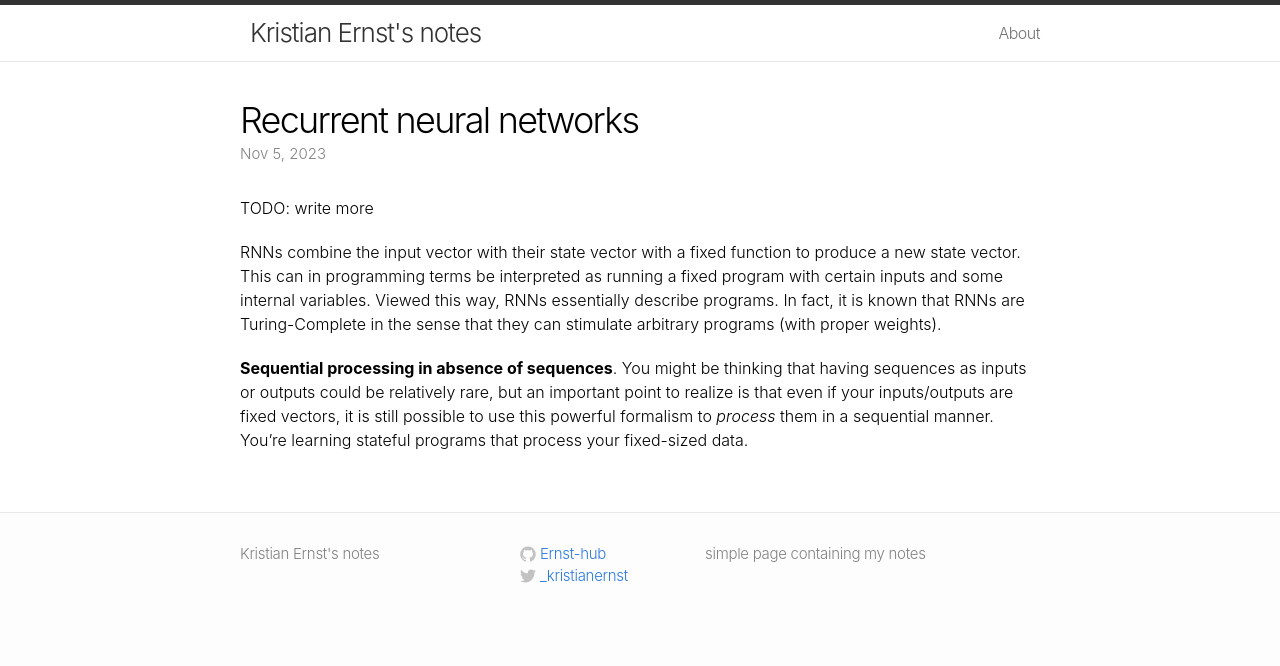
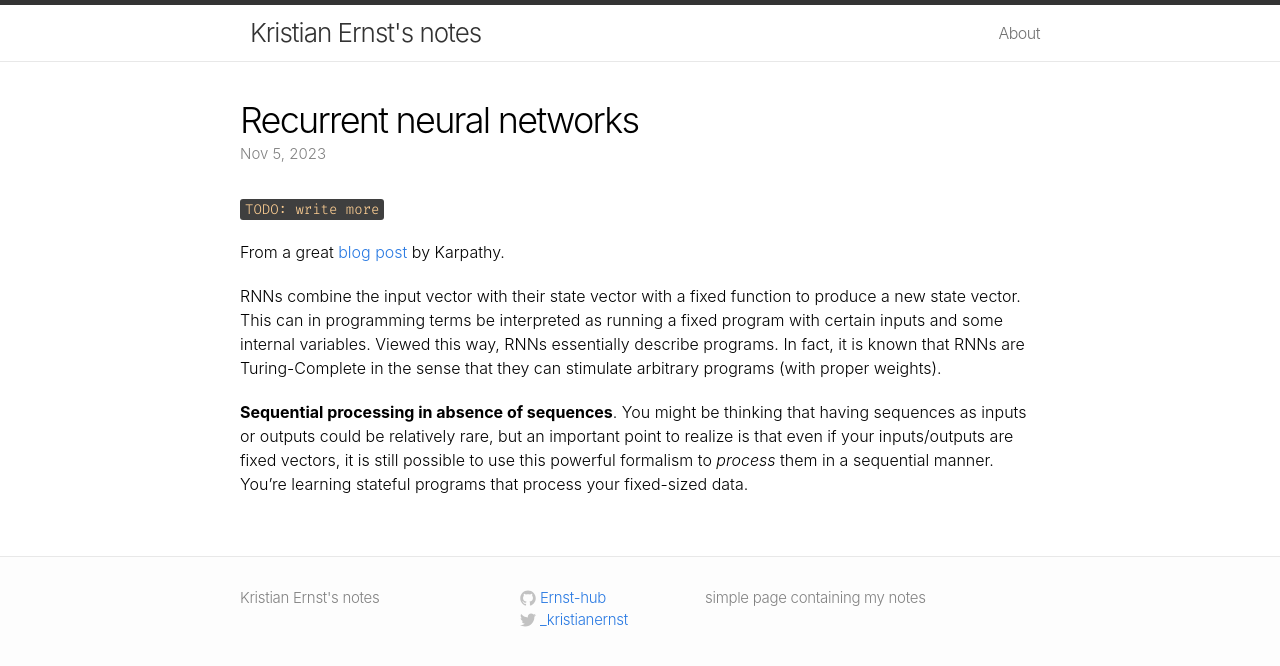
Before and after one commit to kristianernst/kristianernst.github.io, a Jekyll site: the page built from _posts/2023-11-05-RNN.markdown, in a window 1280 px wide. Shown: the top 666 px of the page. Built offline with Jekyll 4.4.1, drawn with Linux system fonts in a browser that asks for light colours.

Commit message:
new syntax

```diff
--- a/_posts/2023-08-20-LoRA_QLoRA_and_LongLoRA.markdown
+++ b/_posts/2023-08-20-LoRA_QLoRA_and_LongLoRA.markdown
@@ -28,8 +28,8 @@ So motivations?
 
 - It is inconvenient to spend a lot of resources on fine-tuning LLMs with the current rapid development of pre-trained LLMs
 
-[LoRA]([LoRA](https://ernst-hub.github.io/nlp/2023/08/20/LoRA/)
+[LoRA](https://ernst-hub.github.io/nlp/2023/08/20/LoRA/)
 
-[QLoRA] # todo, write
+[QLoRA] ``# todo, write``
 
 [LongLoRA](https://ernst-hub.github.io/nlp/2023/08/20/LongLoRA/)
--- a/_posts/2023-11-05-RNN.markdown
+++ b/_posts/2023-11-05-RNN.markdown
@@ -9,7 +9,9 @@ mathjax: true
 ---
 
 
-TODO: write more
+``TODO: write more``
+
+From a great [blog post](https://karpathy.github.io/2015/05/21/rnn-effectiveness/) by Karpathy.
 
 
 RNNs combine the input vector with their state vector with a fixed function to produce a new state vector. This can in programming terms be interpreted as running a fixed program with certain inputs and some internal variables. Viewed this way, RNNs essentially describe programs. In fact, it is known that RNNs are Turing-Complete in the sense that they can stimulate arbitrary programs (with proper weights).
```
